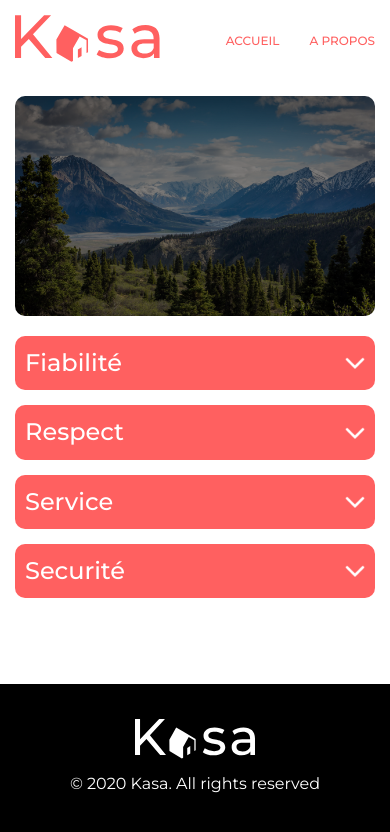
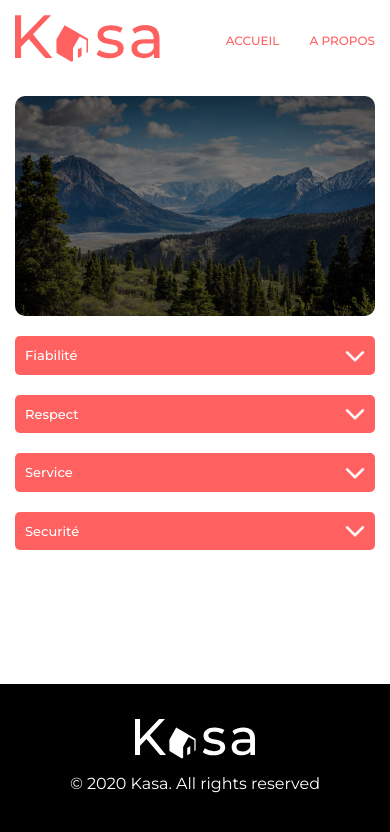
Before and after one commit to Maxime-Gld/Projet-7, a React (Create React App) app: page /about in a window 390 px wide. Shown: the top 832 px of the page. Built offline with nearby package versions, Linux system fonts and the light colour scheme.

Commit message:
ajustement css version mobile

```diff
--- a/src/components/DropDown/_dropdown.scss
+++ b/src/components/DropDown/_dropdown.scss
@@ -77,4 +77,25 @@
       font-size: 12px;
     }
   }
+
+  .about {
+    .dropdown {
+      &__btn {
+        border-radius: 5px;
+        padding: 10px;
+      }
+      h2 {
+        font-size: 13px;
+      }
+      img {
+        height: 12px;
+      }
+      p {
+        font-size: 12px;
+      }
+      li {
+        font-size: 12px;
+      }
+    }
+  }
 }
--- a/src/pages/About/_about.scss
+++ b/src/pages/About/_about.scss
@@ -9,6 +9,6 @@
 @media only screen and (max-width: 790px) {
   .about-container {
     padding: 20px 0;
-    gap: 15px;
+    gap: 20px;
   }
 }
```
